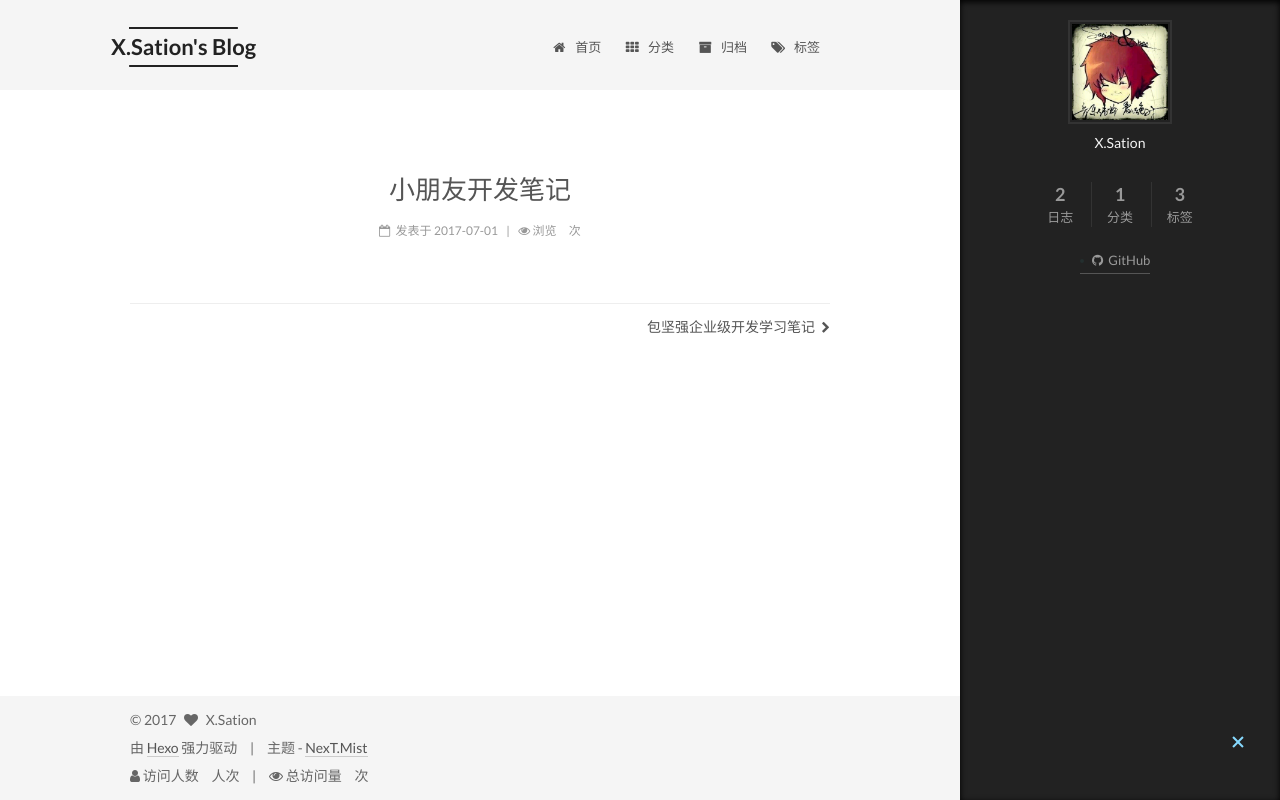
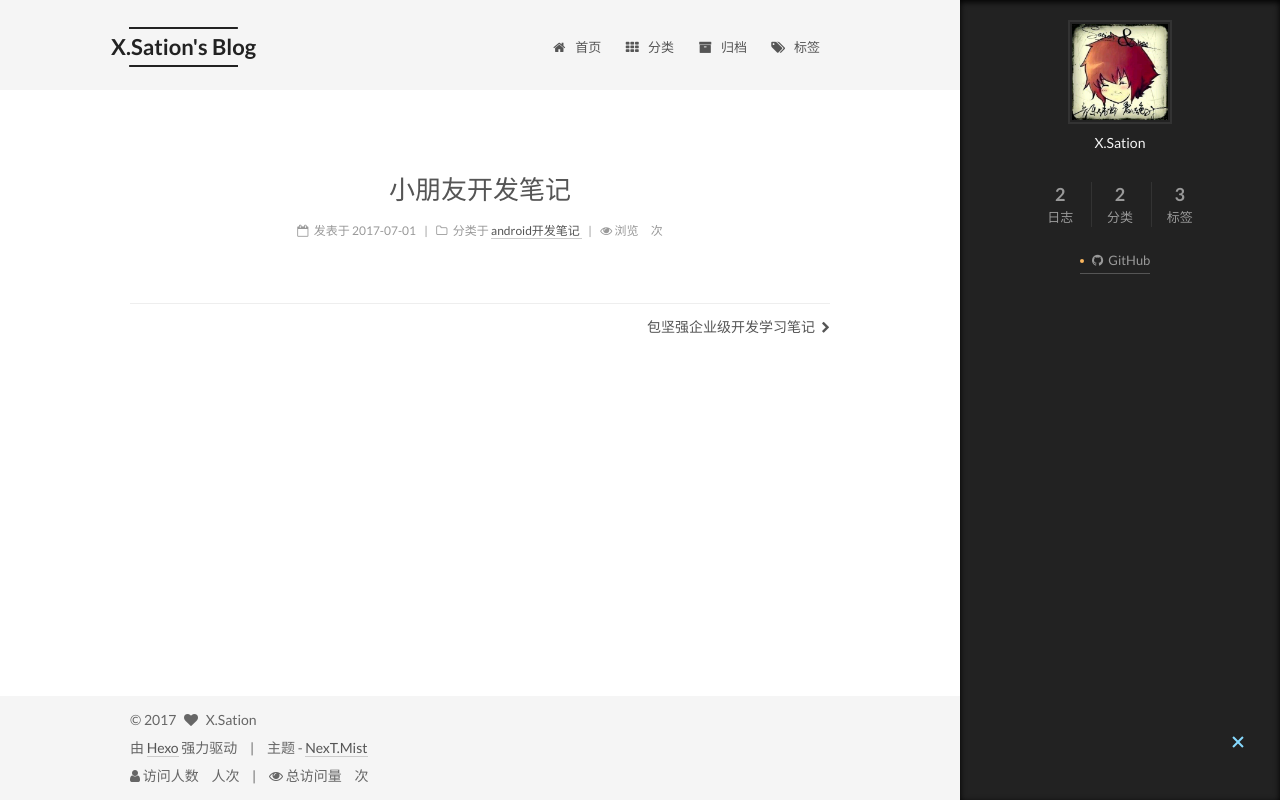
Before and after one commit to 94kai/94kai.github.io, a plain HTML site: page 2017/07/01/小朋友开发笔记/index.html in a window 1280 px wide. Both pictures are taken after a click on the element 1238 px from the left and 743 px from the top of the page. Drawn offline with Linux system fonts and the light colour scheme; some packages are replaced by stand-ins of ours; a script that the page names is missing.

Commit message:
Site updated: 2017-07-02 19:19:48

```diff
--- a/2017/07/01/小朋友开发笔记/index.html
+++ b/2017/07/01/小朋友开发笔记/index.html
@@ -97,7 +97,7 @@
 <meta property="og:title" content="小朋友开发笔记">
 <meta property="og:url" content="http://yoursite.com/2017/07/01/小朋友开发笔记/index.html">
 <meta property="og:site_name" content="X.Sation&#39;s Blog">
-<meta property="og:updated_time" content="2017-07-02T03:08:34.000Z">
+<meta property="og:updated_time" content="2017-07-02T11:19:10.000Z">
 <meta name="twitter:card" content="summary">
 <meta name="twitter:title" content="小朋友开发笔记">
 
@@ -302,6 +302,28 @@
           </span>
 
 
+            <span class="post-category" >
+
+              <span class="post-meta-divider">|</span>
+
+              <span class="post-meta-item-icon">
+                <i class="fa fa-folder-o"></i>
+              </span>
+
+                <span class="post-meta-item-text">分类于</span>
+
+
+                <span itemprop="about" itemscope itemtype="http://schema.org/Thing">
+                  <a href="/categories/android开发笔记/" itemprop="url" rel="index">
+                    <span itemprop="name">android开发笔记</span>
+                  </a>
+                </span>
+
+
+
+
+            </span>
+
 
 
 
@@ -449,7 +471,7 @@
 
             <div class="site-state-item site-state-categories">
               <a href="/categories/index.html">
-                <span class="site-state-item-count">1</span>
+                <span class="site-state-item-count">2</span>
                 <span class="site-state-item-name">分类</span>
               </a>
             </div>
--- a/css/main.css
+++ b/css/main.css
@@ -1677,7 +1677,7 @@ pre .javascript .function {
   width: 4px;
   height: 4px;
   border-radius: 50%;
-  background: #242f2f;
+  background: #fbb65e;
 }
 .links-of-blogroll {
   font-size: 13px;
```
Also changed, not shown: 2017/07/01/包坚强企业级开发学习/index.html (+1 -1 lines), archives/2017/07/index.html (+1 -1 lines), archives/2017/index.html (+1 -1 lines), archives/index.html (+1 -1 lines), categories/android开发笔记/index.html (renamed from categories/android学习笔记/index.html, +7 -7 lines), categories/index.html (+3 -3 lines), index.html (+23 -1 lines), tags/android/index.html (+1 -1 lines), tags/index.html (+1 -1 lines), tags/企业级开发/index.html (+1 -1 lines), tags/笔记/index.html (+1 -1 lines).
